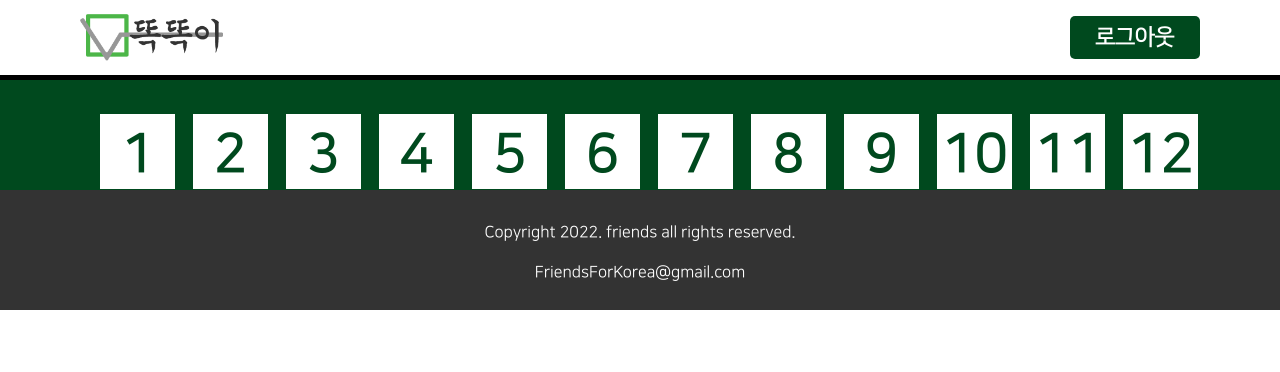
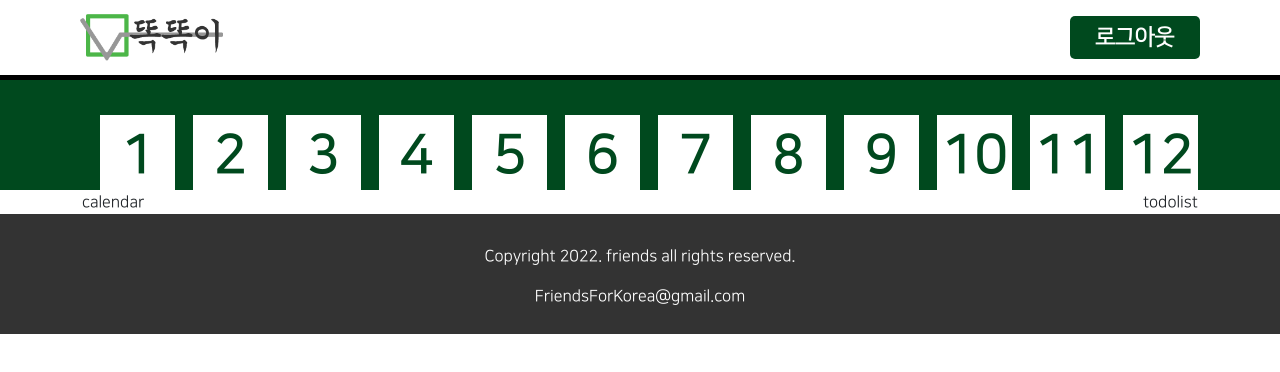
Before and after one commit to EunSungMoon/smarty, a React (Create React App) app: page /smarty in a window 1280 px wide. Shown: the top 372 px of the page. Built offline with nearby package versions, Linux system fonts and the light colour scheme.

Commit message:
board 화면구성

```diff
--- a/src/App.tsx
+++ b/src/App.tsx
@@ -4,7 +4,7 @@ import { BrowserRouter, Route, Switch } from 'react-router-dom';
 import Header from './Components/layout/Header';
 import Footer from './Components/layout/Footer';
 import LoginJoin from './Pages/LoginJoin';
-import Main from './Pages/Main';
+import Board from './Components/layout/Board';
 
 function App() {
   return (
@@ -18,7 +18,7 @@ function App() {
             <>
               <Header />
               <Route path='/smarty'>
-                <Main />
+                <Board />
               </Route>
             </>
           </Switch>
--- /dev/null
+++ b/src/Components/calendar/Calendar.tsx
@@ -0,0 +1,5 @@
+export default function Calendar(){
+  return (
+    <article>calendar</article>
+  )
+}
--- /dev/null
+++ b/src/Components/layout/Board.tsx
@@ -0,0 +1,15 @@
+import Month from "../calendar/Month";
+import Calendar from '../calendar/Calendar';
+import TodoList from '../todolist/TodoList';
+
+export default function Board() {
+  return (
+    <main>
+      <Month />
+      <section id='calendarWrap' className="container">
+        <Calendar />
+        <TodoList />
+      </section>
+    </main>
+  )
+}
--- /dev/null
+++ b/src/Components/todolist/TodoList.tsx
@@ -0,0 +1,7 @@
+export default function TodoList(){
+  return(
+    <article>
+      todolist
+    </article>
+  )
+}
--- a/src/Pages/Main.tsx
+++ /dev/null
@@ -1,10 +0,0 @@
-import Month from "../Components/calendar/Month";
-
-export default function Main() {
-  return (
-    <main>
-      <Month />
-    </main>
-
-  )
-}
--- a/src/Styles/components/_month.scss
+++ b/src/Styles/components/_month.scss
@@ -13,7 +13,7 @@
       margin-bottom: 0;
       margin-left: 18px;
       text-align: center;
-      margin-top: 34px;
+      margin-top: 35px;
     }
     .currentMonth{
       height: 90px;
--- /dev/null
+++ b/src/Styles/layout/_board.scss
@@ -0,0 +1,4 @@
+#calendarWrap{
+  @include display(space-between);
+
+}
--- a/src/Styles/main.scss
+++ b/src/Styles/main.scss
@@ -10,5 +10,6 @@
 
 @import 'layout/footer';
 @import 'layout/header';
+@import 'layout/board';
 
 @import 'pages/loginJoin';
```
Also changed, not shown: 1 other file (tests, documents, lock files or other folders).
